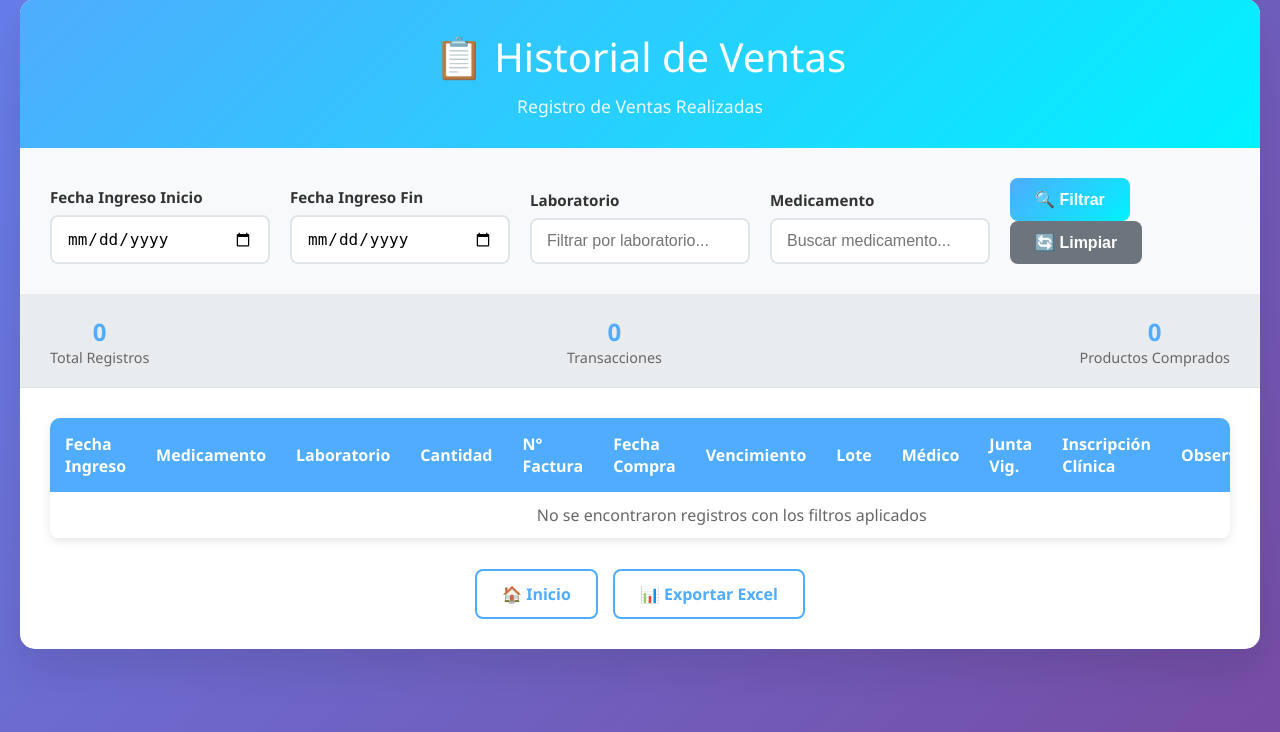
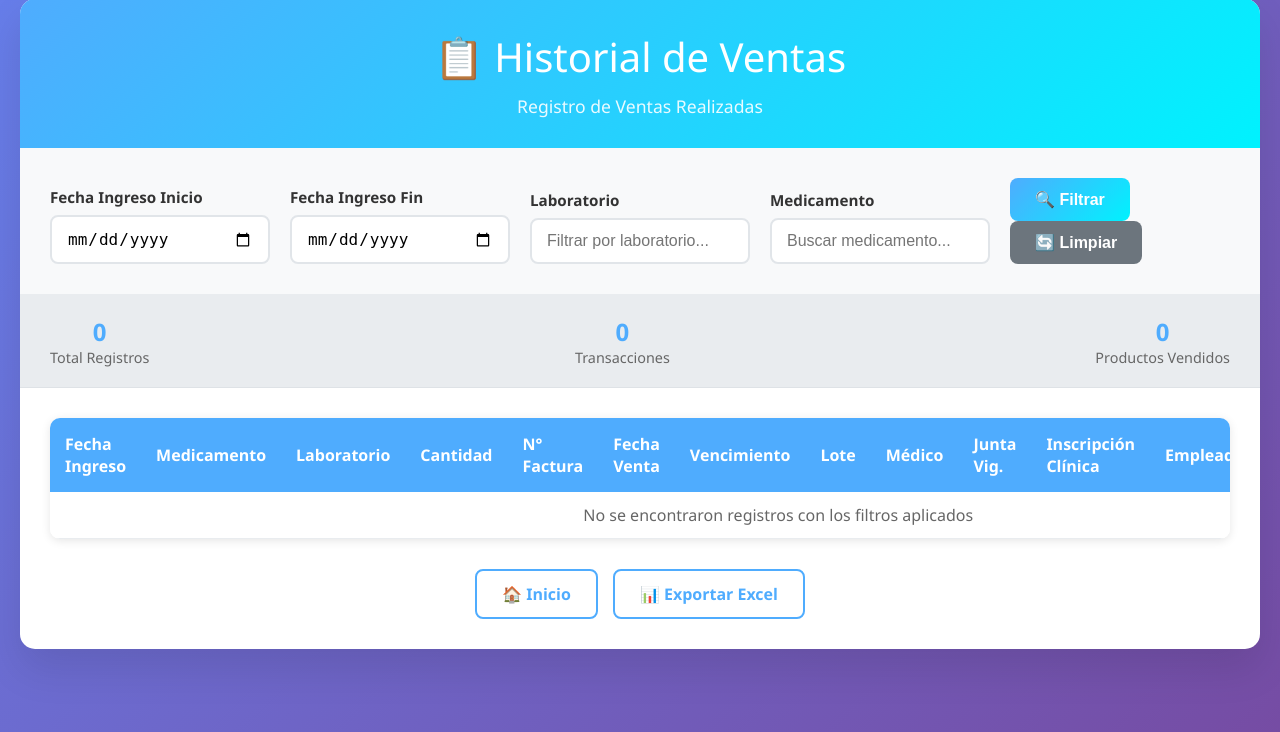
Before and after one commit to FabrizioCalderonn/SistemaFarmacia, a Flask app: page /historial in a window 1280 px wide. Shown: the part 21-753 px from the top of the page. Run offline with Flask 3, Linux system fonts and the light colour scheme; data that the repository does not hold is empty; some libraries are stand-ins or nearby versions.

Commit message:
codigo empleado

```diff
--- a/app.py
+++ b/app.py
@@ -94,6 +94,7 @@ def init_db():
                 junta_vigilancia TEXT,
                 numero_inscripcion_clinica TEXT,
                 numero_factura TEXT,
+                codigo_empleado TEXT,
                 farmacia TEXT DEFAULT 'farmacia1'
             )
         ''')
@@ -101,6 +102,12 @@ def init_db():
         # Agregar columna numero_factura si no existe (para tablas existentes)
         try:
             cursor.execute('ALTER TABLE registros ADD COLUMN numero_factura TEXT')
+        except:
+            pass  # La columna ya existe
+
+        # Agregar columna codigo_empleado si no existe (para tablas existentes)
+        try:
+            cursor.execute('ALTER TABLE registros ADD COLUMN codigo_empleado TEXT')
         except:
             pass  # La columna ya existe
     else:
@@ -122,6 +129,7 @@ def init_db():
                 junta_vigilancia TEXT,
                 numero_inscripcion_clinica TEXT,
                 numero_factura TEXT,
+                codigo_empleado TEXT,
                 farmacia TEXT DEFAULT 'farmacia1'
             )
         ''')
@@ -129,6 +137,12 @@ def init_db():
         # Agregar columna numero_factura si no existe (para tablas existentes)
         try:
             cursor.execute('ALTER TABLE registros ADD COLUMN numero_factura TEXT')
+        except:
+            pass  # La columna ya existe
+
+        # Agregar columna codigo_empleado si no existe (para tablas existentes)
+        try:
+            cursor.execute('ALTER TABLE registros ADD COLUMN codigo_empleado TEXT')
         except:
             pass  # La columna ya existe
 
@@ -522,8 +536,8 @@ def guardar_registro():
         if DATABASE_TYPE == 'postgresql':
             cursor.execute('''
                 INSERT INTO registros (laboratorio, medicamento, cantidad, fecha, fecha_ingreso, observaciones, tipo_movimiento,
-                                     fecha_vencimiento, lote, medico, junta_vigilancia, numero_inscripcion_clinica, numero_factura, farmacia)
-                VALUES (%s, %s, %s, %s, %s, %s, %s, %s, %s, %s, %s, %s, %s, %s)
+                                     fecha_vencimiento, lote, medico, junta_vigilancia, numero_inscripcion_clinica, numero_factura, codigo_empleado, farmacia)
+                VALUES (%s, %s, %s, %s, %s, %s, %s, %s, %s, %s, %s, %s, %s, %s, %s)
             ''', (
                 data['laboratorio'],
                 data['medicamento'],
@@ -538,6 +552,7 @@ def guardar_registro():
                 data.get('junta_vigilancia', ''),
                 data.get('numero_inscripcion_clinica', ''),
                 data.get('numero_factura', ''),
+                data.get('codigo_empleado', ''),
                 farmacia_actual
             ))
 
@@ -545,8 +560,8 @@ def guardar_registro():
         else:
             cursor.execute('''
                 INSERT INTO registros (laboratorio, medicamento, cantidad, fecha, fecha_ingreso, observaciones, tipo_movimiento,
-                                 fecha_vencimiento, lote, medico, junta_vigilancia, numero_inscripcion_clinica, numero_factura, farmacia)
-                VALUES (?, ?, ?, ?, ?, ?, ?, ?, ?, ?, ?, ?, ?, ?)
+                                 fecha_vencimiento, lote, medico, junta_vigilancia, numero_inscripcion_clinica, numero_factura, codigo_empleado, farmacia)
+                VALUES (?, ?, ?, ?, ?, ?, ?, ?, ?, ?, ?, ?, ?, ?, ?)
             ''', (
                 data['laboratorio'],
                 data['medicamento'],
@@ -561,6 +576,7 @@ def guardar_registro():
                 data.get('junta_vigilancia', ''),
                 data.get('numero_inscripcion_clinica', ''),
                 data.get('numero_factura', ''),
+                data.get('codigo_empleado', ''),
                 farmacia_actual
             ))
 
@@ -601,7 +617,7 @@ def api_registros():
         # Construir consulta con filtros
         query = '''
             SELECT id, laboratorio, medicamento, cantidad, fecha, fecha_ingreso, observaciones,
-                   fecha_vencimiento, lote, medico, junta_vigilancia, numero_inscripcion_clinica, numero_factura
+                   fecha_vencimiento, lote, medico, junta_vigilancia, numero_inscripcion_clinica, numero_factura, codigo_empleado
             FROM registros
             WHERE farmacia = %s
         '''
@@ -645,7 +661,8 @@ def api_registros():
                 'medico': reg[9] if len(reg) > 9 else '',
                 'junta_vigilancia': reg[10] if len(reg) > 10 else '',
                 'numero_inscripcion_clinica': reg[11] if len(reg) > 11 else '',
-                'numero_factura': reg[12] if len(reg) > 12 else ''
+                'numero_factura': reg[12] if len(reg) > 12 else '',
+                'codigo_empleado': reg[13] if len(reg) > 13 else ''
             })
 
         return jsonify(registros_formateados)
@@ -684,7 +701,7 @@ def actualizar_registro(registro_id):
             cursor.execute('''
                 UPDATE registros
                 SET laboratorio = %s, medicamento = %s, cantidad = %s, fecha = %s,
-                    observaciones = %s, fecha_vencimiento = %s, lote = %s, medico = %s, junta_vigilancia = %s, numero_inscripcion_clinica = %s, numero_factura = %s
+                    observaciones = %s, fecha_vencimiento = %s, lote = %s, medico = %s, junta_vigilancia = %s, numero_inscripcion_clinica = %s, numero_factura = %s, codigo_empleado = %s
                 WHERE id = %s
             ''', (
                 data['laboratorio'],
@@ -698,13 +715,14 @@ def actualizar_registro(registro_id):
                 data.get('junta_vigilancia', ''),
                 data.get('numero_inscripcion_clinica', ''),
                 data.get('numero_factura', ''),
+                data.get('codigo_empleado', ''),
                 registro_id
             ))
         else:
             cursor.execute('''
                 UPDATE registros
                 SET laboratorio = ?, medicamento = ?, cantidad = ?, fecha = ?,
-                    observaciones = ?, fecha_vencimiento = ?, lote = ?, medico = ?, junta_vigilancia = ?, numero_inscripcion_clinica = ?, numero_factura = ?
+                    observaciones = ?, fecha_vencimiento = ?, lote = ?, medico = ?, junta_vigilancia = ?, numero_inscripcion_clinica = ?, numero_factura = ?, codigo_empleado = ?
                 WHERE id = ?
             ''', (
                 data['laboratorio'],
@@ -718,6 +736,7 @@ def actualizar_registro(registro_id):
                 data.get('junta_vigilancia', ''),
                 data.get('numero_inscripcion_clinica', ''),
                 data.get('numero_factura', ''),
+                data.get('codigo_empleado', ''),
                 registro_id
             ))
 
@@ -806,7 +825,7 @@ def exportar_excel():
         header_fill = PatternFill(start_color="366092", end_color="366092", fill_type="solid")
 
         # Encabezados
-        headers = ['Fecha Ingreso', 'Medicamento', 'Laboratorio', 'Cantidad', 'Fecha Venta', 'Fecha Vencimiento', 'Lote', 'Médico', 'Junta Vigilancia', 'Número Inscripción Clínica', 'Observaciones']
+        headers = ['Fecha Ingreso', 'Medicamento', 'Laboratorio', 'Cantidad', 'Fecha Venta', 'Fecha Vencimiento', 'Lote', 'Médico', 'Junta Vigilancia', 'Número Inscripción Clínica', 'Código Empleado', 'Observaciones']
         for col, header in enumerate(headers, 1):
             cell = ws.cell(row=1, column=col, value=header)
             cell.font = header_font
@@ -836,7 +855,8 @@ def exportar_excel():
             ws.cell(row=row, column=8, value=registro[8] if len(registro) > 8 else '')  # Médico
             ws.cell(row=row, column=9, value=registro[9] if len(registro) > 9 else '')  # Junta Vigilancia
             ws.cell(row=row, column=10, value=registro[10] if len(registro) > 10 else '')  # Número Inscripción Clínica
-            ws.cell(row=row, column=11, value=registro[5])  # Observaciones
+            ws.cell(row=row, column=11, value=registro[11] if len(registro) > 11 else '')  # Código Empleado
+            ws.cell(row=row, column=12, value=registro[5])  # Observaciones
 
 
         # Ajustar ancho de columnas
--- a/templates/historial.html
+++ b/templates/historial.html
@@ -392,7 +392,7 @@
             </div>
             <div class="stat-item">
                 <div class="stat-number" id="totalProductos">0</div>
-                <div class="stat-label">Productos Comprados</div>
+                <div class="stat-label">Productos Vendidos</div>
             </div>
 
         </div>
@@ -407,19 +407,20 @@
                             <th>Laboratorio</th>
                             <th>Cantidad</th>
                             <th>N° Factura</th>
-                            <th>Fecha Compra</th>
+                            <th>Fecha Venta</th>
                             <th>Vencimiento</th>
                             <th>Lote</th>
                             <th>Médico</th>
                             <th>Junta Vig.</th>
                             <th>Inscripción Clínica</th>
+                            <th>Empleado</th>
                             <th>Observaciones</th>
                             <th>Acciones</th>
                         </tr>
                     </thead>
                     <tbody id="registrosTable">
                         <tr>
-                            <td colspan="11" class="loading">
+                            <td colspan="15" class="loading">
                                 <div class="spinner"></div>
                                 <p>Cargando registros...</p>
                             </td>
@@ -510,6 +511,11 @@
                     <input type="text" id="editNumeroInscripcionClinica">
                 </div>
 
+                <div class="form-group">
+                    <label for="editCodigoEmpleado">Código de Empleado</label>
+                    <input type="text" id="editCodigoEmpleado">
+                </div>
+
                 <div class="form-group form-group-full">
                     <label for="editObservaciones">Observaciones</label>
                     <textarea id="editObservaciones" rows="3"></textarea>
@@ -538,7 +544,7 @@
             // Mostrar loading
             document.getElementById('registrosTable').innerHTML = `
                 <tr>
-                    <td colspan="13" class="loading">
+                    <td colspan="15" class="loading">
                         <div class="spinner"></div>
                         <p>Cargando registros...</p>
                     </td>
@@ -566,7 +572,7 @@
                     console.error('Error:', error);
                     document.getElementById('registrosTable').innerHTML = `
                                             <tr>
-                        <td colspan="13" class="loading">
+                        <td colspan="15" class="loading">
                             <p>Error al cargar los registros: ${error.message}</p>
                         </td>
                     </tr>
@@ -677,6 +683,7 @@
                 document.getElementById('editMedico').value = registro.medico || '';
                 document.getElementById('editJuntaVigilancia').value = registro.junta_vigilancia || '';
                 document.getElementById('editNumeroInscripcionClinica').value = registro.numero_inscripcion_clinica || '';
+                document.getElementById('editCodigoEmpleado').value = registro.codigo_empleado || '';
                 document.getElementById('editObservaciones').value = registro.observaciones || '';
             }, 100);
         }
@@ -723,7 +730,7 @@
             if (registros.length === 0) {
                                  tbody.innerHTML = `
                      <tr>
-                         <td colspan="14" class="loading">
+                         <td colspan="15" class="loading">
                              <p>No se encontraron registros con los filtros aplicados</p>
                          </td>
                      </tr>
@@ -754,6 +761,7 @@
                          <td>${registro.medico || '-'}</td>
                          <td>${registro.junta_vigilancia || '-'}</td>
                          <td>${registro.numero_inscripcion_clinica || '-'}</td>
+                         <td>${registro.codigo_empleado || '-'}</td>
                          <td>${registro.observaciones || '-'}</td>
                          <td>
                              <button class="btn-delete" onclick="eliminarRegistro(${registro.id})">🗑️ Eliminar</button>
@@ -779,6 +787,7 @@
                 medico: document.getElementById('editMedico').value,
                 junta_vigilancia: document.getElementById('editJuntaVigilancia').value,
                 numero_inscripcion_clinica: document.getElementById('editNumeroInscripcionClinica').value,
+                codigo_empleado: document.getElementById('editCodigoEmpleado').value,
                 observaciones: document.getElementById('editObservaciones').value
             };
 
--- a/templates/index.html
+++ b/templates/index.html
@@ -431,6 +431,11 @@
                     <textarea id="observaciones" name="observaciones" rows="2" placeholder="Observaciones adicionales..."></textarea>
                 </div>
 
+                <div class="form-group">
+                    <label for="codigo_empleado">Código de Empleado</label>
+                    <input type="text" id="codigo_empleado" name="codigo_empleado" placeholder="Código del empleado que registra la venta">
+                </div>
+
                                     <button type="submit" class="btn">
                     💾 Guardar
                 </button>
@@ -616,6 +621,7 @@
                 junta_vigilancia: document.getElementById('junta_vigilancia').value,
             numero_inscripcion_clinica: document.getElementById('numero_inscripcion_clinica').value,
                 observaciones: document.getElementById('observaciones').value,
+                codigo_empleado: document.getElementById('codigo_empleado').value,
                 tipo_movimiento: 'VENTA'
             };
 
```
